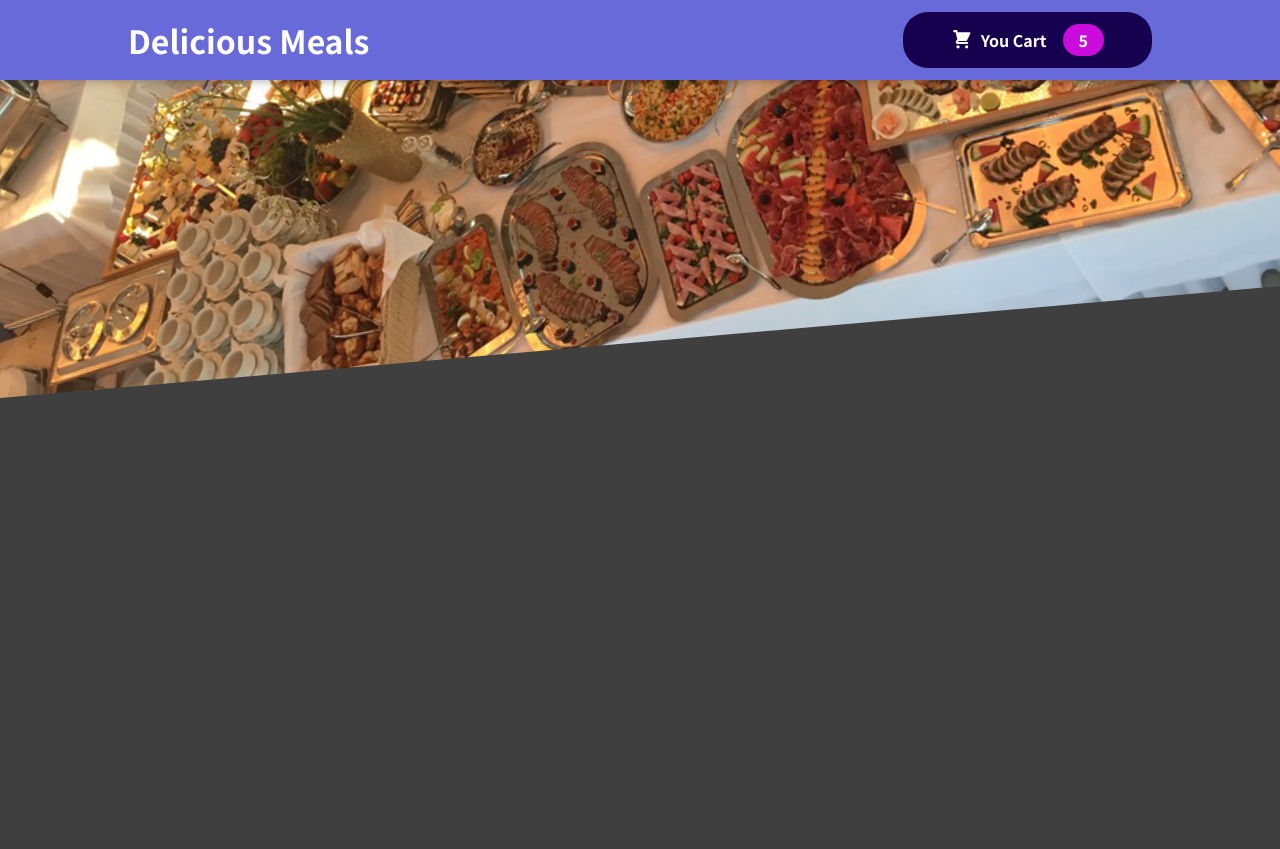
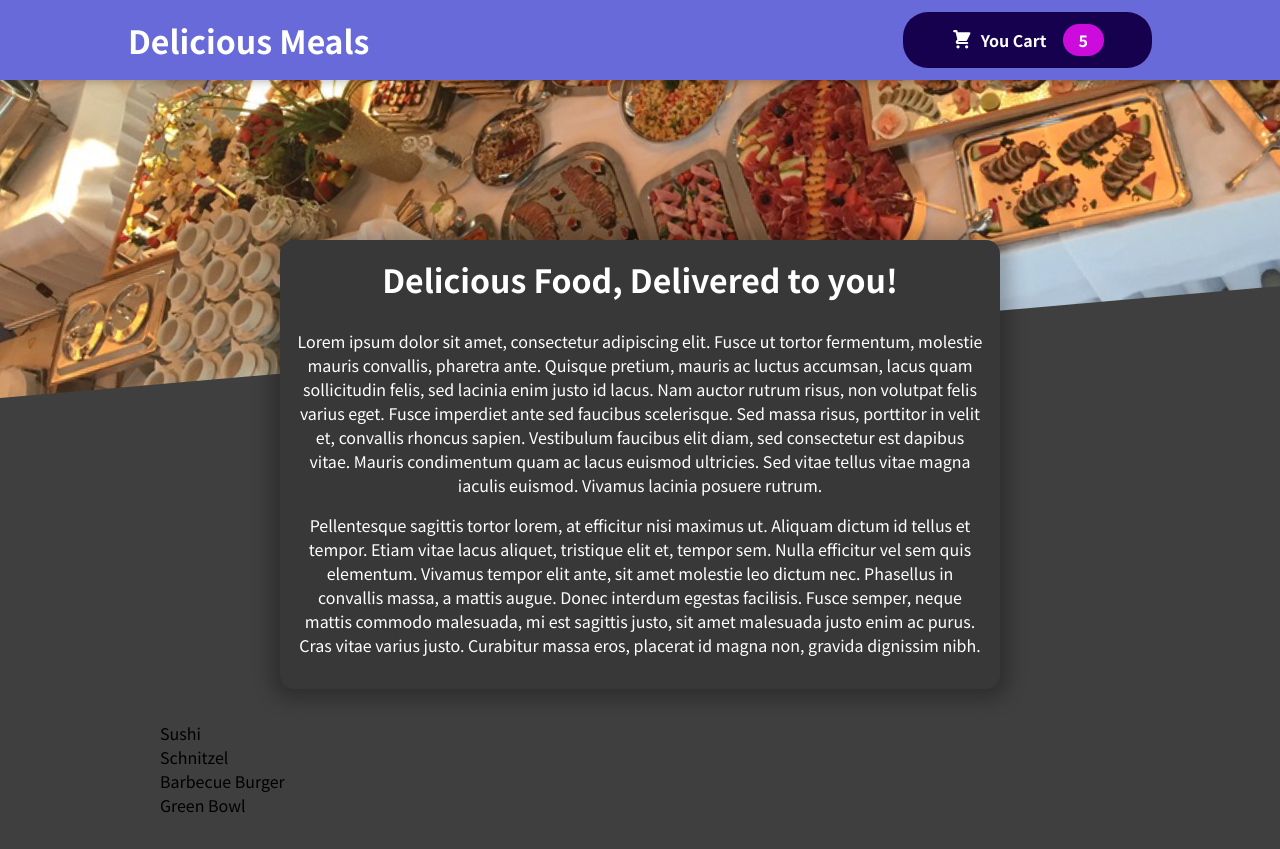
Before and after one commit to Shift3/react-course-feb-2022, a React (Create React App) app in the folder 08-shopping-cart/: page / in a window 1280 px wide. Before the commit the page ends 800 px from the top, so only its background shows below. Built offline with nearby package versions, Linux system fonts and the light colour scheme.

Commit message:
feat(shopping-cart): Display the list of available meals

```diff
--- a/08-shopping-cart/src/App.js
+++ b/08-shopping-cart/src/App.js
@@ -1,9 +1,13 @@
 import Header from "./components/Layout/Header";
+import Meals from "./components/Meals/Meals";
 
 function App() {
   return (
     <>
       <Header />
+      <main>
+        <Meals />
+      </main>
     </>
   );
 }
--- /dev/null
+++ b/08-shopping-cart/src/components/Meals/AvailableMeals.js
@@ -0,0 +1,40 @@
+import classes from './AvailableMeals.module.css';
+
+const DUMMAY_MEALS = [
+  {
+    id: 'm1',
+    name: 'Sushi',
+    description: 'Finest fish and veggies',
+    price: 22.99,
+  },
+  {
+    id: 'm2',
+    name: 'Schnitzel',
+    description: 'A german specialty!',
+    price: 16.5,
+  },
+  {
+    id: 'm3',
+    name: 'Barbecue Burger',
+    description: 'American, raw, meaty',
+    price: 12.99,
+  },
+  {
+    id: 'm4',
+    name: 'Green Bowl',
+    description: 'Healthy...and green...',
+    price: 18.99,
+  },
+];
+
+const AvailableMeals = () => {
+  const mealsList = DUMMAY_MEALS.map(meal => <li>{meal.name}</li>);
+
+  return (
+    <section className={classes.meals}>
+      <ul>{mealsList}</ul>
+    </section>
+  );
+}
+
+export default AvailableMeals;
--- /dev/null
+++ b/08-shopping-cart/src/components/Meals/AvailableMeals.module.css
@@ -0,0 +1,24 @@
+.meals {
+  max-width: 60rem;
+  width: 90%;
+  margin: 2rem auto;
+  animation: meals-appear 1s ease-out forwards;
+}
+
+.meals ul {
+  list-style: none;
+  margin: 0;
+  padding: 0;
+}
+
+@keyframes meals-appear {
+  from {
+    opacity: 0;
+    transform: translateY(3rem);
+  }
+
+  to {
+    opacity: 1;
+    transform: translateY(0);
+  }
+}
--- /dev/null
+++ b/08-shopping-cart/src/components/Meals/Meals.js
@@ -0,0 +1,13 @@
+import MealsSummary from './MealsSummary';
+import AvailableMeals from './AvailableMeals';
+
+const Meals = () => {
+  return (
+    <>
+      <MealsSummary/>
+      <AvailableMeals/>
+    </>
+  );
+}
+
+export default Meals;
--- /dev/null
+++ b/08-shopping-cart/src/components/Meals/MealsSummary.js
@@ -0,0 +1,17 @@
+import classes from './MealsSummary.module.css';
+
+const MealsSummary = () => {
+  return (
+    <section className={classes.summary}>
+      <h2>Delicious Food, Delivered to you!</h2>
+      <p>
+      Lorem ipsum dolor sit amet, consectetur adipiscing elit. Fusce ut tortor fermentum, molestie mauris convallis, pharetra ante. Quisque pretium, mauris ac luctus accumsan, lacus quam sollicitudin felis, sed lacinia enim justo id lacus. Nam auctor rutrum risus, non volutpat felis varius eget. Fusce imperdiet ante sed faucibus scelerisque. Sed massa risus, porttitor in velit et, convallis rhoncus sapien. Vestibulum faucibus elit diam, sed consectetur est dapibus vitae. Mauris condimentum quam ac lacus euismod ultricies. Sed vitae tellus vitae magna iaculis euismod. Vivamus lacinia posuere rutrum.
+      </p>
+      <p>
+      Pellentesque sagittis tortor lorem, at efficitur nisi maximus ut. Aliquam dictum id tellus et tempor. Etiam vitae lacus aliquet, tristique elit et, tempor sem. Nulla efficitur vel sem quis elementum. Vivamus tempor elit ante, sit amet molestie leo dictum nec. Phasellus in convallis massa, a mattis augue. Donec interdum egestas facilisis. Fusce semper, neque mattis commodo malesuada, mi est sagittis justo, sit amet malesuada justo enim ac purus. Cras vitae varius justo. Curabitur massa eros, placerat id magna non, gravida dignissim nibh.
+      </p>
+    </section>
+  );
+}
+
+export default MealsSummary;
--- /dev/null
+++ b/08-shopping-cart/src/components/Meals/MealsSummary.module.css
@@ -0,0 +1,18 @@
+.summary {
+  text-align: center;
+  max-width: 45rem;
+  width: 90%;
+  margin: auto;
+  margin-top: -10rem;
+  position: relative;
+  background-color: #383838;
+  color: white;
+  border-radius: 14px;
+  padding: 1rem;
+  box-shadow: 0 1px 18px 10px rgba(0, 0, 0, 0.25);
+}
+
+.summary h2 {
+  font-size: 2rem;
+  margin-top: 0;
+}
```
